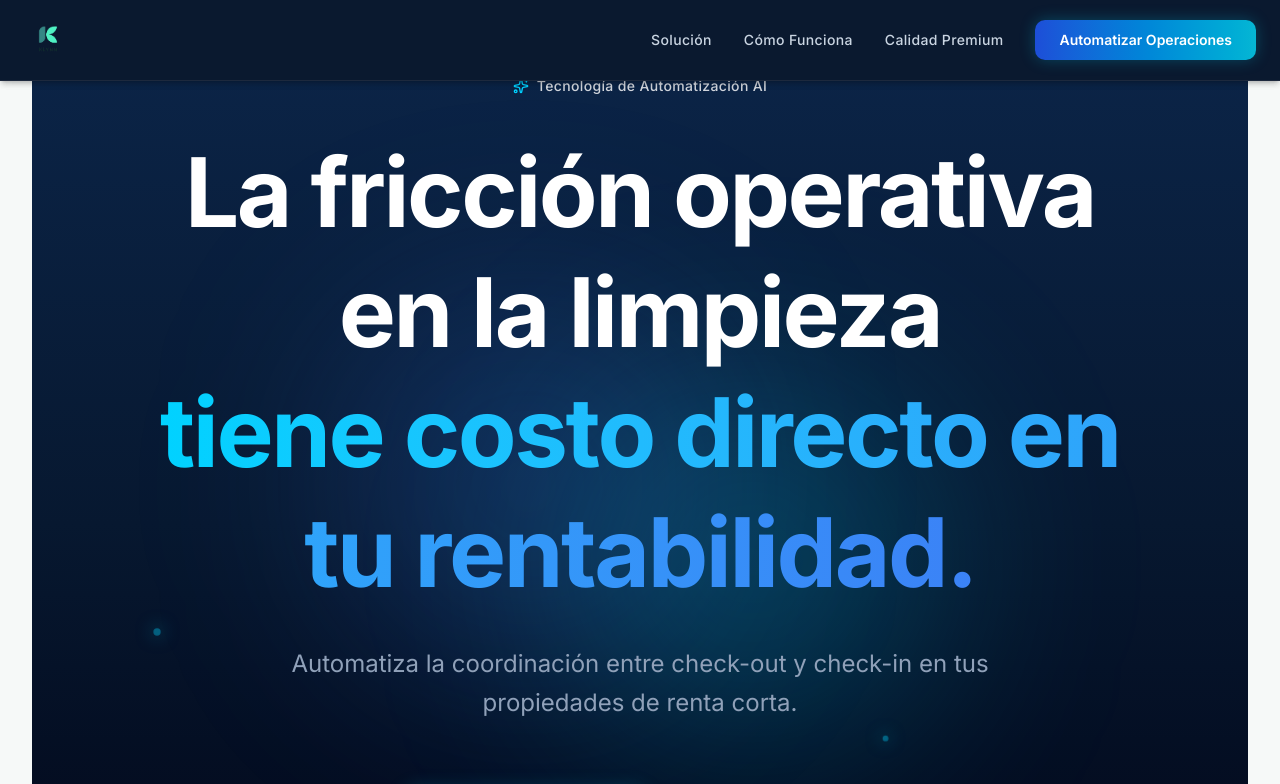
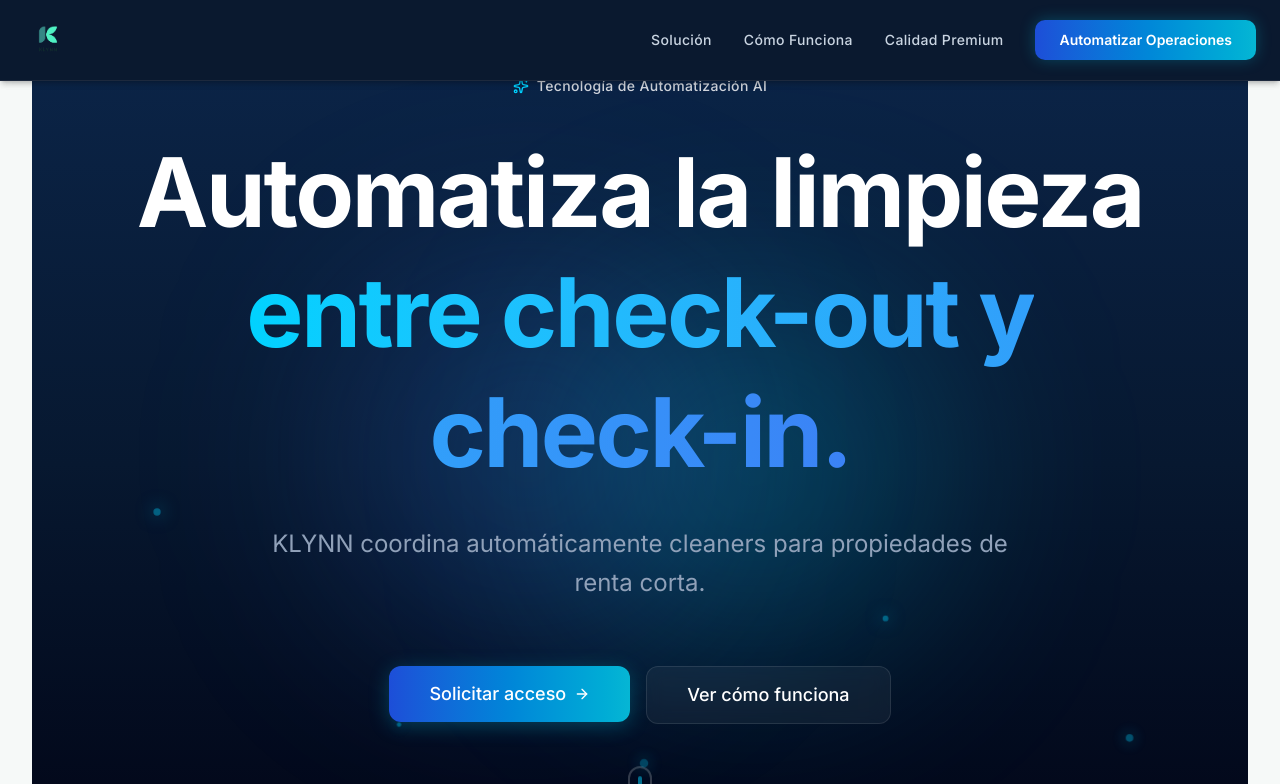
Before and after one commit to hostklynn-ux/klynn-landing, a Next.js app: page / in a window 1280 px wide. Shown: the top 784 px of the page. Built offline with nearby package versions, Linux system fonts and the light colour scheme.

Commit message:
chore: update headline texts

```diff
--- a/src/components/landing/Hero.tsx
+++ b/src/components/landing/Hero.tsx
@@ -63,16 +63,16 @@
         </div>
 
         <h1 className="text-6xl lg:text-7xl xl:text-8xl font-bold text-white leading-tight tracking-tight animate-fade-in-up-delay-1">
-          La fricción operativa en la limpieza
+          Automatiza la limpieza
           <br />
           <span className="bg-clip-text text-transparent bg-gradient-to-r from-[#00d2ff] to-[#3b82f6]">
-            tiene costo directo en tu rentabilidad.
+            entre check-out y check-in.
           </span>
         </h1>
 
-        <p className="text-xl lg:text-2xl text-slate-400 max-w-3xl mx-auto leading-relaxed animate-fade-in-up-delay-2">
-          Automatiza la coordinación entre check-out y check-in en tus propiedades de renta corta.
-        </p>
+        <h3 className="text-xl lg:text-2xl text-slate-400 max-w-3xl mx-auto leading-relaxed animate-fade-in-up-delay-2">
+          KLYNN coordina automáticamente cleaners para propiedades de renta corta.
+        </h3>
 
         <div className="flex flex-col sm:flex-row gap-4 justify-center pt-8 animate-fade-in-up-delay-3">
 
@@ -93,7 +93,7 @@
             className="inline-flex items-center justify-center px-10 py-7 text-white font-medium text-lg transition-all duration-300 bg-white/5 border border-white/10 hover:bg-white/10 hover:border-[#00d2ff]/40 rounded-xl backdrop-blur-sm"
           >
             <Link href="#how-klynn-works">
-              Cómo funciona
+              Ver cómo funciona
             </Link>
           </Button>
 
```
